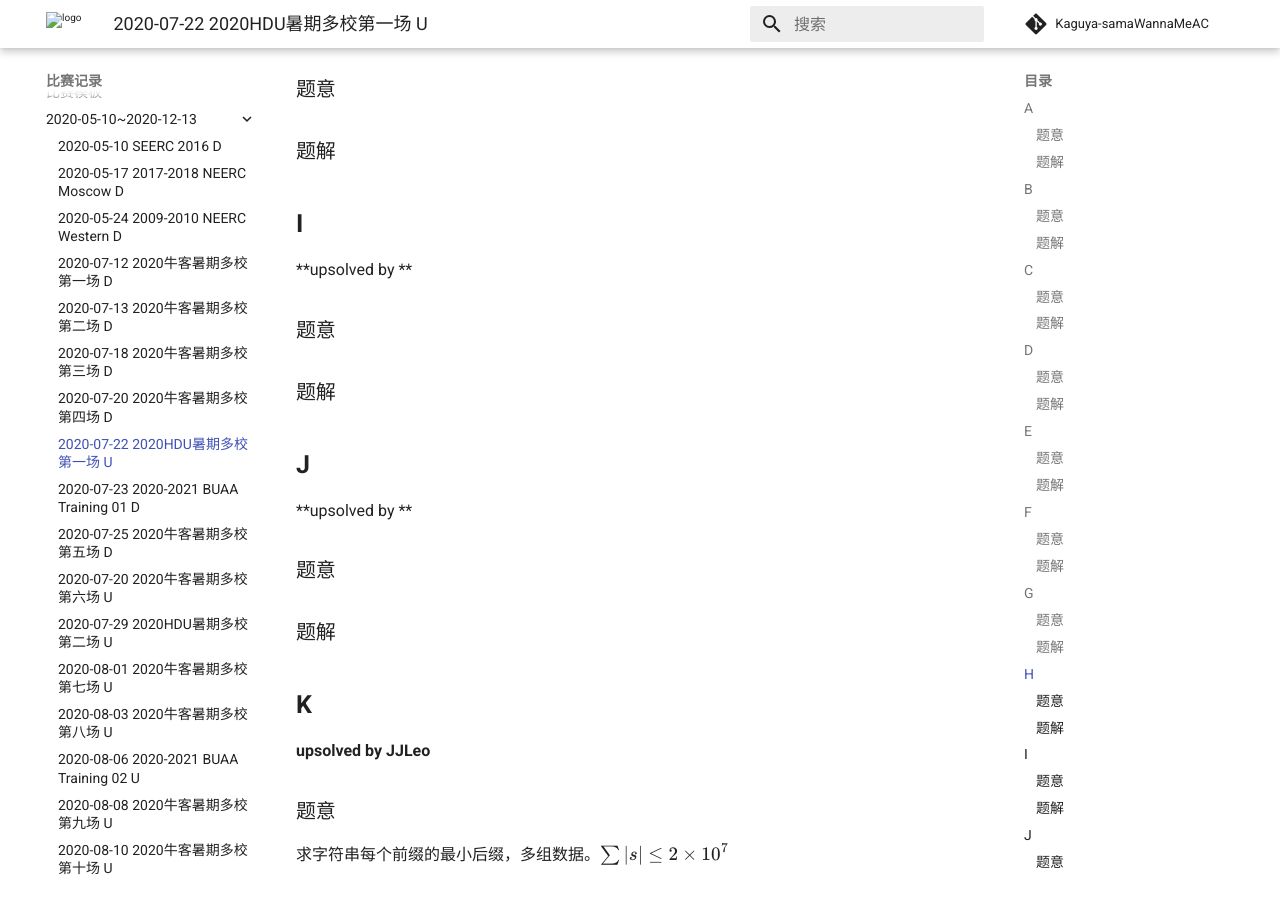
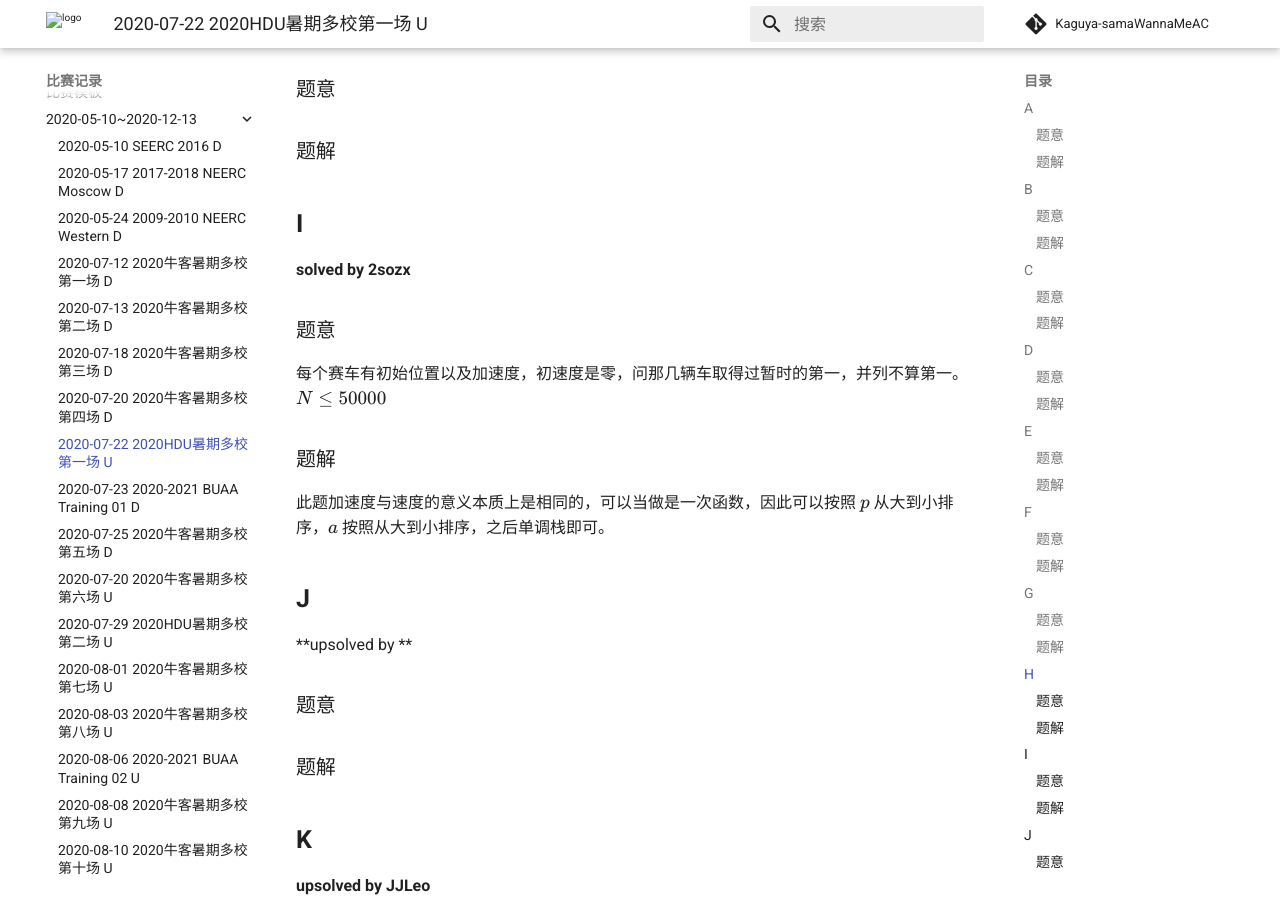
Before and after one commit to Kaguya-samaWannaMeAC/kaguya-samawannameac.github.io, an MkDocs documentation site: the page built from docs/contest/2020-07-22 2020HDU暑期多校第一场.md, in a window 1280 px wide and 900 px high, scrolled down 2697 px. Built offline with MkDocs 1.6.1 and Material for MkDocs 9.7.7, drawn with Linux system fonts in a browser that asks for light colours; formulas are drawn with MathJax 3; comment, search, counter and statistics services are not loaded.

Commit message:
Update 2020-07-22 2020HDU暑期多校第一场.md

```diff
--- a/docs/contest/2020-07-22 2020HDU暑期多校第一场.md
+++ b/docs/contest/2020-07-22 2020HDU暑期多校第一场.md
@@ -1,4 +1,4 @@
-# [2020HDU暑期多校第一场](https://codeforces.com/contestInvitation/377448d2c4fe386ab80df2e4d6f6ea0ef6fcb105)
+# [2020HDU暑期多校第一场](https://codeforces.com/contests/288360)
 
 | 排名 | 当场过题数 | 至今过题数 | 总题数 |
 | ---- | ---------- | ---------- | ------ |
@@ -110,15 +110,15 @@ $n$个点$m$条边的无向图，每个点有一个权值，$q$次操作，每
 
 ## **I**
 
-**upsolved by **
+**solved by 2sozx**
 
 ### 题意
 
-
+每个赛车有初始位置以及加速度，初速度是零，问那几辆车取得过暂时的第一，并列不算第一。$N\le 50000$
 
 ### 题解
 
-
+此题加速度与速度的意义本质上是相同的，可以当做是一次函数，因此可以按照 $p$ 从大到小排序，$a$ 按照从大到小排序，之后单调栈即可。
 
 ## **J**
 
```
